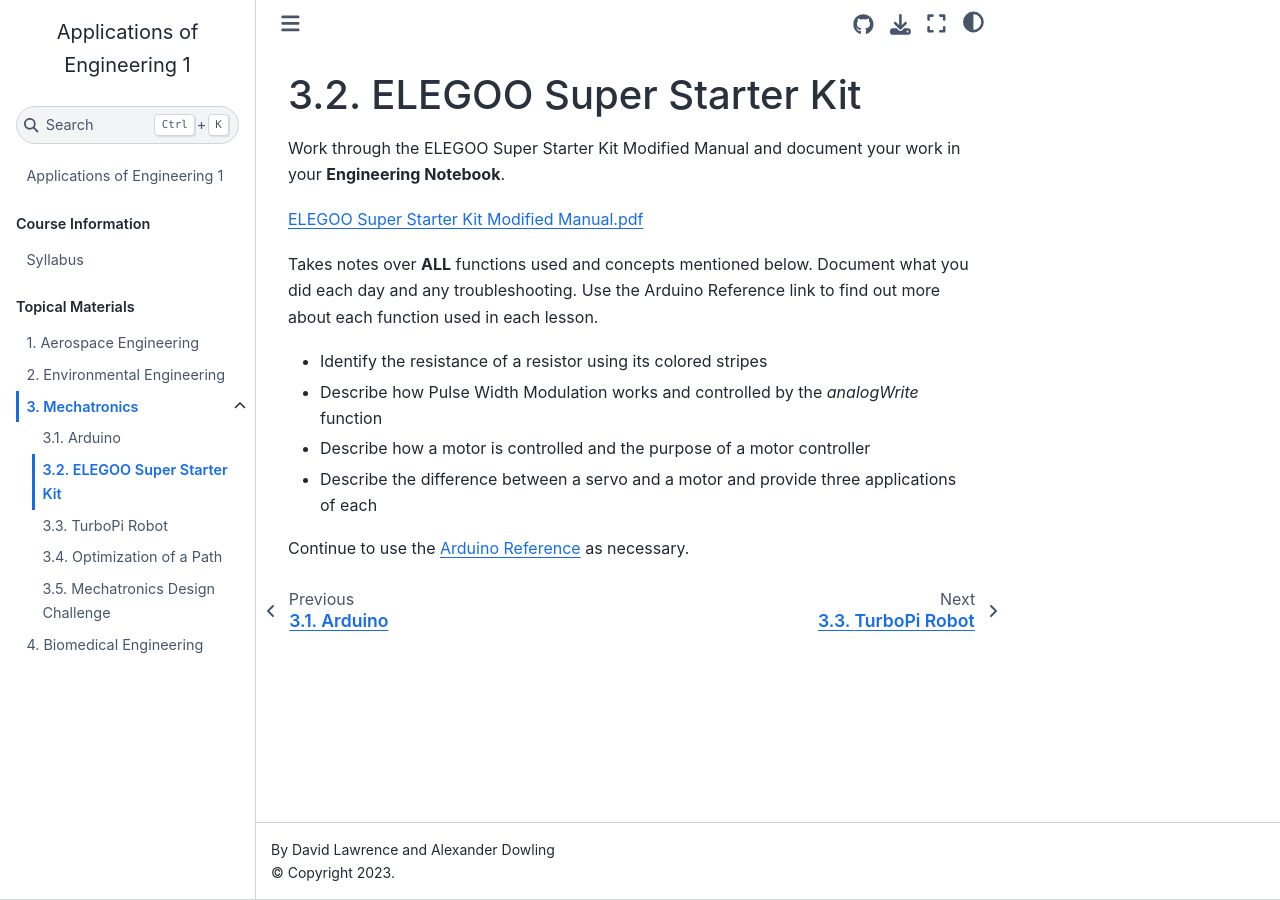
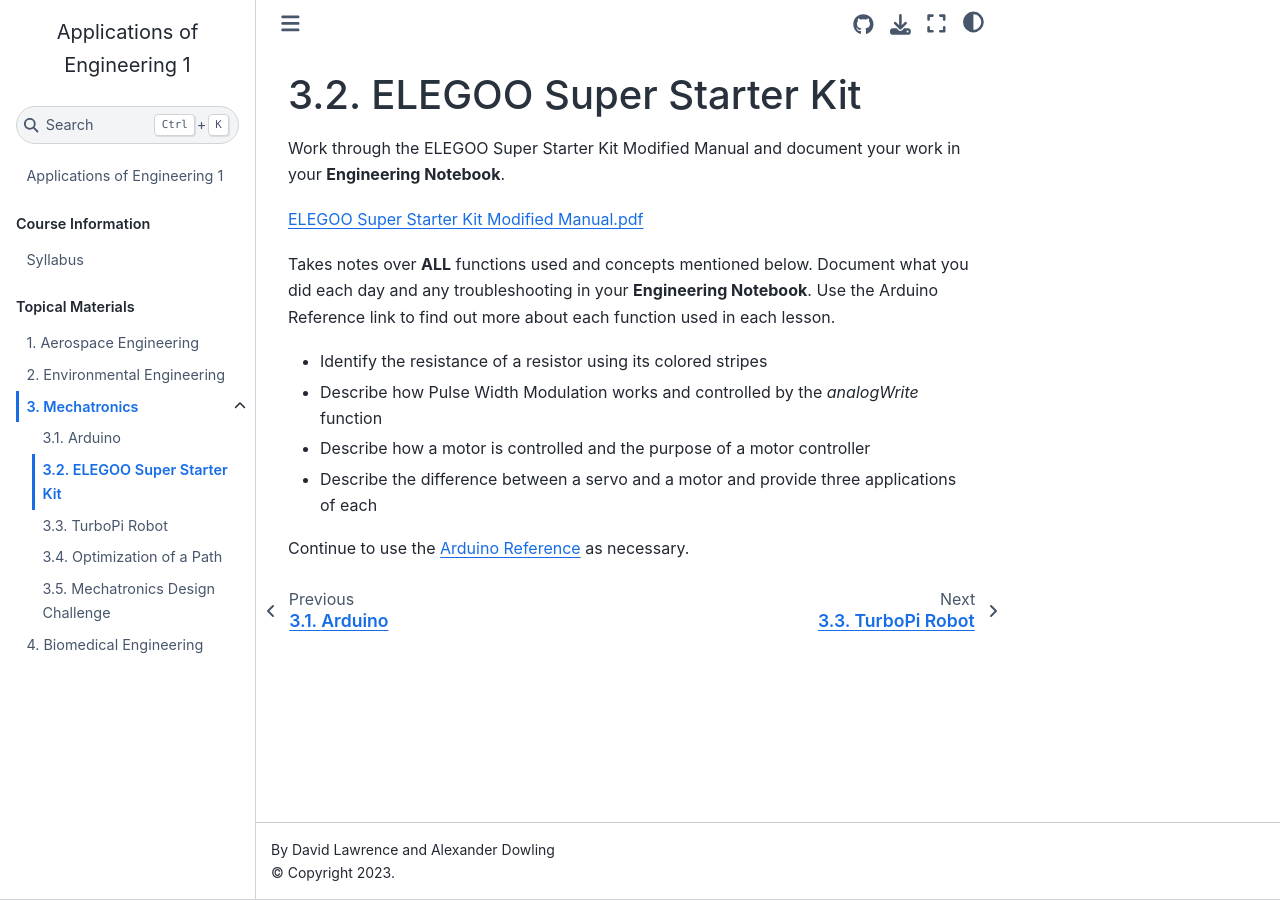
Before and after one commit to Culver-Academies/engineering1, a Jupyter Book: the page built from mech/ELEGOO.md, in a window 1280 px wide. Built offline with Jupyter Book 1.0.4 settings and Sphinx 7.4.7 and the Sphinx Book theme 1.1.4, drawn with Linux system fonts in a browser that asks for light colours.

Commit message:
Update ELEGOO.md

```diff
--- a/mech/ELEGOO.md
+++ b/mech/ELEGOO.md
@@ -4,7 +4,7 @@ Work through the ELEGOO Super Starter Kit Modified Manual and document your work
 
 [ELEGOO Super Starter Kit Modified Manual.pdf](https://drive.google.com/file/d/1NraGIXAlAI1MwXx4jRjtZSrbcVZILz7m/view?usp=drive_link)
 
-Takes notes over **ALL** functions used and concepts mentioned below. Document what you did each day and any troubleshooting.  Use the Arduino Reference link to find out more about each function used in each lesson.
+Takes notes over **ALL** functions used and concepts mentioned below. Document what you did each day and any troubleshooting in your **Engineering Notebook**.  Use the Arduino Reference link to find out more about each function used in each lesson.
 
 * Identify the resistance of a resistor using its colored stripes
 * Describe how Pulse Width Modulation works and controlled by the *analogWrite* function
```
